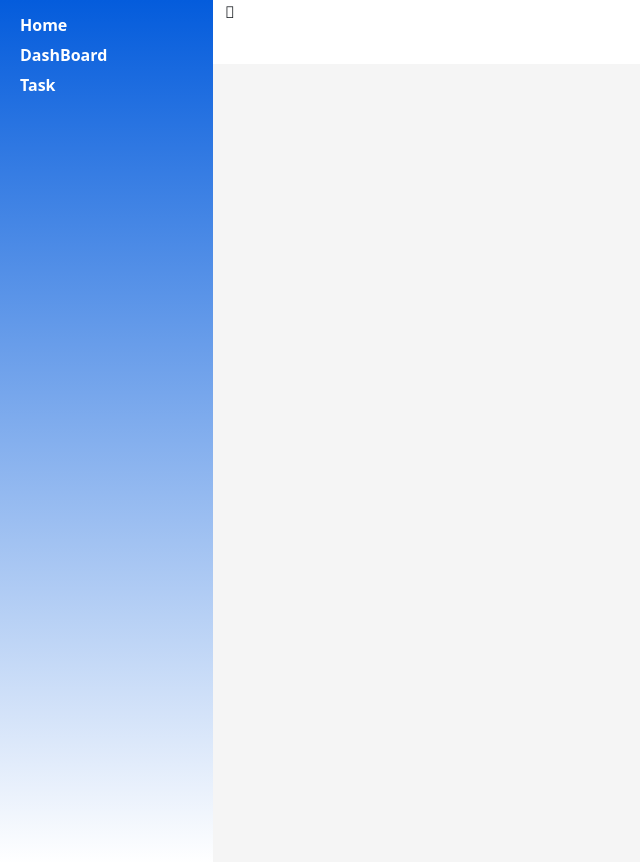
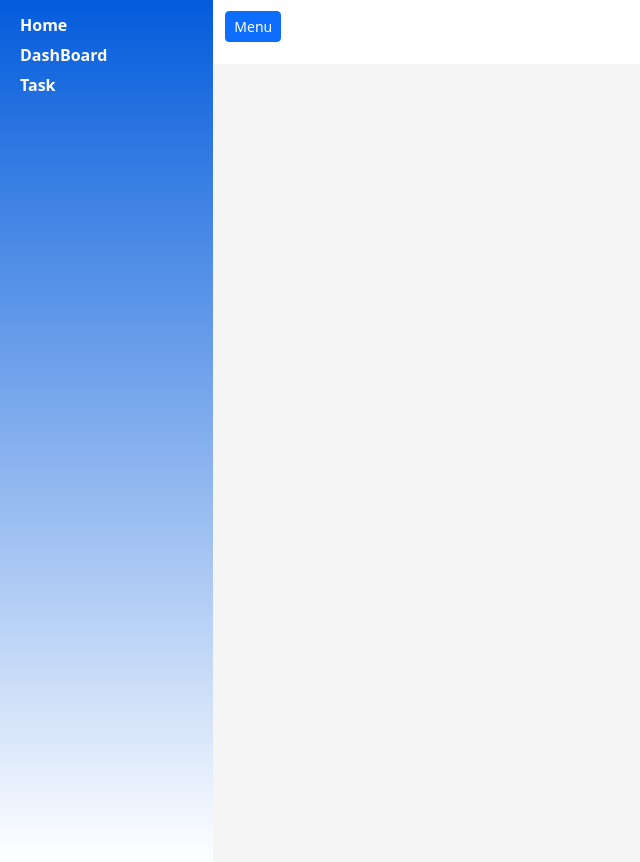
Before and after one commit to pedroferreirasi/dashboard-ui, an Angular app: page / in a window 1280 px wide. Shown: the whole page, without its empty margins (0-640 px from the left). Built offline with nearby package versions, Linux system fonts and the light colour scheme.

Commit message:
correcao da arvore de estrutura

```diff
--- a/src/app/app.component.html
+++ b/src/app/app.component.html
@@ -16,7 +16,7 @@
       <div class="col-10">
         <div class="row">
           <div class="col-12 panel-main-top">
-            <i class="fas fa-bars"></i>
+            <button type="button" class="btn btn-primary btn-sm">Menu</button>
           </div>
           <div class="col-12 panel-main-right">
             <router-outlet></router-outlet>
--- a/src/app/app.component.scss
+++ b/src/app/app.component.scss
@@ -1,6 +1,7 @@
 .panel-main-top {
   background-color: white;
   height: 8vh;  ;
+  padding-top: 11px;
 }
 .panel-main-left {
   padding-left: 10px;
```
